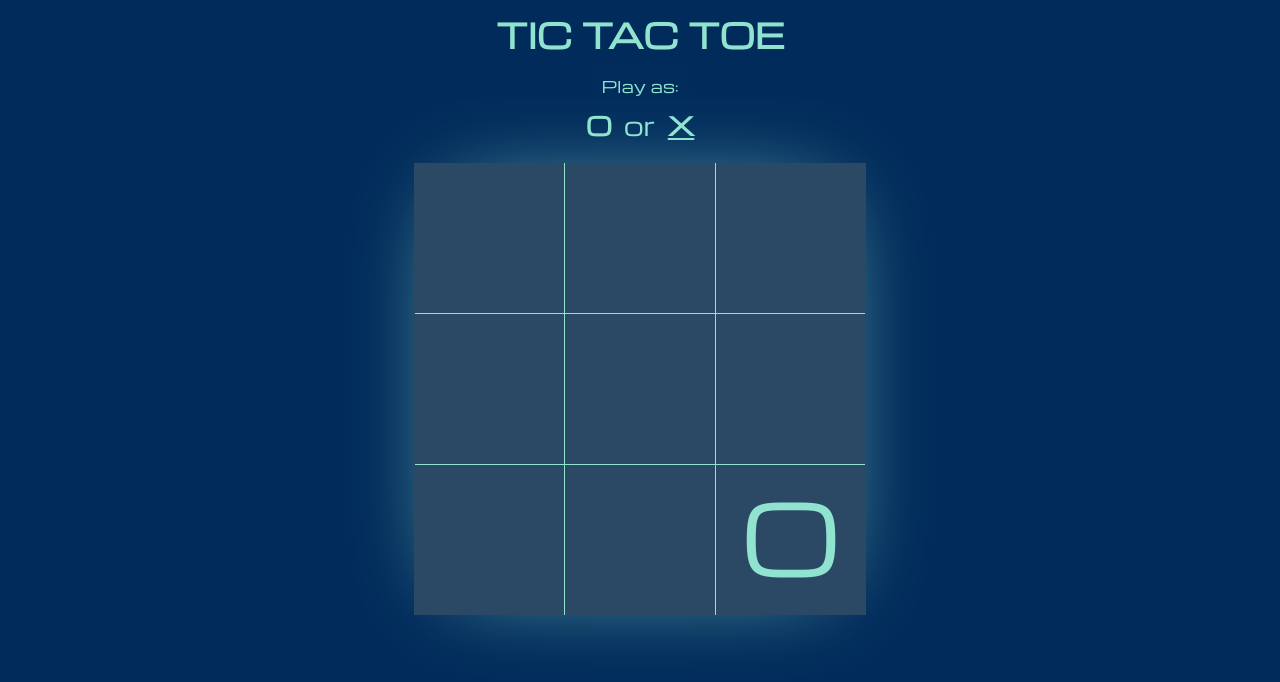
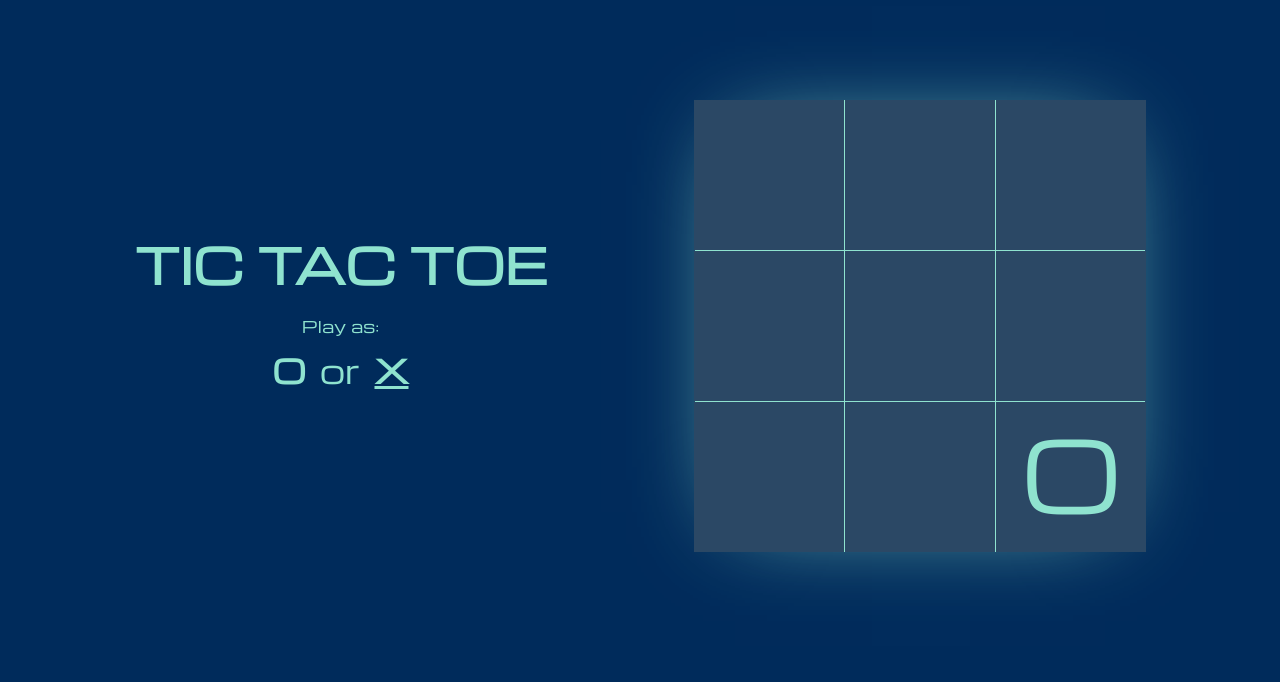
Before and after one commit to makiweeb13/Tic-tac-toe, a plain HTML site: page main.html in a window 1280 px wide. Drawn offline with nearby package versions, Linux system fonts and the light colour scheme.

Commit message:
fixed minor bug and added responsiveness

```diff
--- a/app.js
+++ b/app.js
@@ -35,6 +35,7 @@ const initialize = () => {
     corners = [1, 3, 7, 9];
     tileNum = Object.values(numValue);
     winningTiles = [[1,2,3], [4,5,6], [7,8,9], [1,4,7], [2,5,8], [3,6,9], [1,5,9], [3,5,7]];
+    haveWon = false;
 }
 
 initialize();
--- a/main.html
+++ b/main.html
@@ -11,11 +11,14 @@
 <body>
     <main>
         <div class="wrapper">
+            <div>
                 <h1 class="title">Tic tac toe</h1>
                 <p>Play as: </p>
                 <div class="options">
                     <span id="o-btn">O</span> or <span id="x-btn">X</span>
                 </div>
+            </div>
+            <div class="main">
                 <div class="board-container">
                     <div class="tile one" value="0"></div>
                     <div class="tile two" value="1"></div>
@@ -27,8 +30,11 @@
                     <div class="tile eight" value="7"></div>
                     <div class="tile nine" value="8"></div>
                 </div>
+                <div>
                     <p class="comment"></p>
                     <p class="continue"></p>
+                </div>
+            </div>
         </div>
     </main>
     <script src="app.js"></script>
--- a/style.css
+++ b/style.css
@@ -20,6 +20,7 @@ body {
     background-color: var(--background-clr);
     color: var(--light-green);
     text-align: center;
+    margin: 0 50px;
 }
 
 .title {
@@ -76,25 +77,21 @@ span:hover {
     text-align: center;
 }
 
-.back {
-    font-size: 30px;
-    background-color: transparent;
-    border-color: transparent;
-    color: var(--light-green);
-    cursor: pointer;
-    align-self: flex-start;
+.main {
+    display: flex;
+    flex-direction: column;
+    align-items: center;
+    justify-content: space-around;
 }
 
 .comment {
-    position: absolute;
-    bottom: 2.7rem;
-    align-self: center;
+    position: relative;
+    top: 20px;
 }
 
 .continue {
-    position: absolute;
-    bottom: 1.2rem;
-    align-self: center;
+    position: relative;
+    top: 25px;
 }
 
 @keyframes fadeInOut {
@@ -107,4 +104,25 @@ span:hover {
     100% {
       opacity: 0;
     }
-  }
+}
+
+@media screen and (min-width: 900px) {
+    .wrapper {
+        flex-direction: row;
+        justify-content: space-around;
+        align-items: center;
+        margin-top: 90px;
+    }
+
+    p {
+        font-size: 1rem;
+    }
+
+    .title {
+        font-size: 3rem;
+    }
+
+    .options {
+        font-size: 2rem;
+    }
+}
```
Lines whose indentation alone changed are shown as unchanged.
